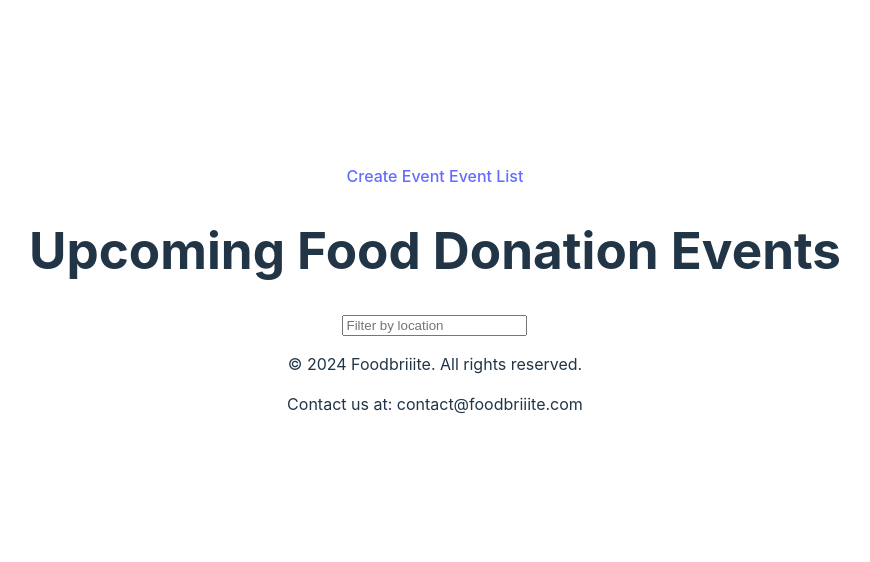
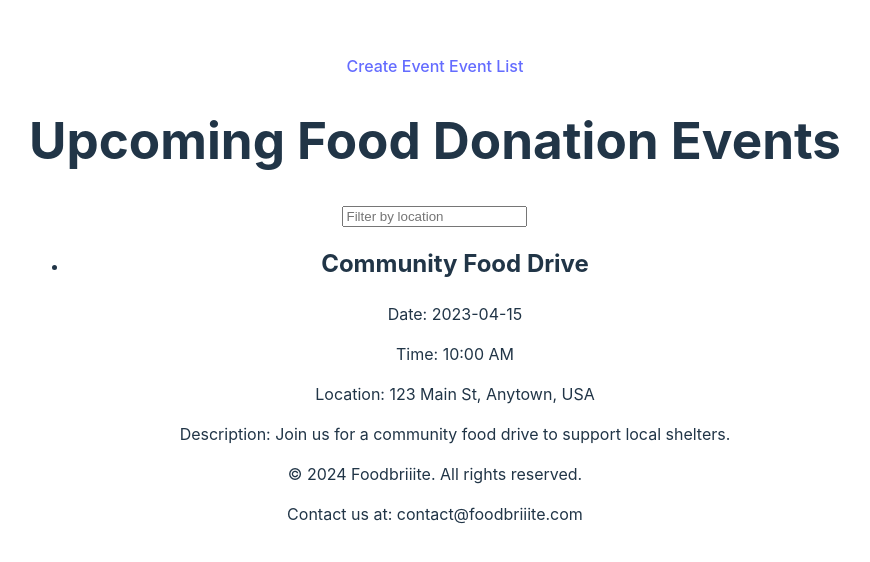
Before and after one commit to SaraM09/hackathon-1-front-end, a React (Vite) app: page /donation-event-list in a window 1280 px wide. Shown: the part 102-664 px from the top of the page, without its empty margins (205-1075 px from the left). Built offline with nearby package versions, Linux system fonts and the light colour scheme.

Commit message:
added filtered map to render event list

```diff
--- a/src/components/DonationEventList.jsx
+++ b/src/components/DonationEventList.jsx
@@ -41,6 +41,17 @@ const DonationEventList = () => {
         value={filter}
         onChange={handleFilterChange}
       />
+      <ul>
+        {filteredEvents.map((event, index) => (
+          <li key={index}>
+            <h2>{event.title}</h2>
+            <p>Date: {event.date}</p>
+            <p>Time: {event.time}</p>
+            <p>Location: {event.location}</p>
+            {event.description && <p>Description: {event.description}</p>}
+          </li>
+        ))}
+      </ul>
     </div>
 
 
```
